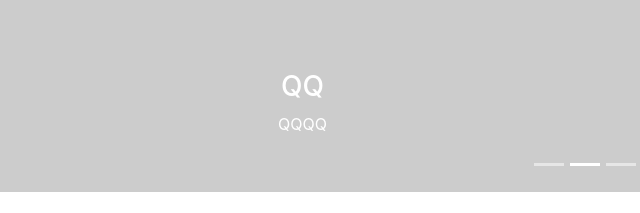
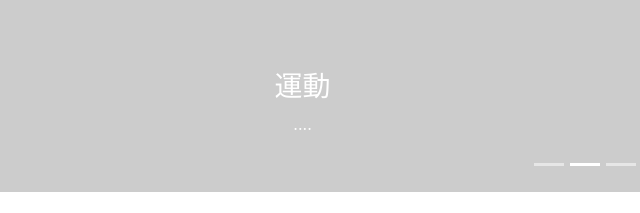
Before and after one commit to BING-YI/test, a website: page index.html in a window 1280 px wide. Shown: the part 384-597 px from the top of the page, 55-695 px from the left. Drawn offline with Linux system fonts and the light colour scheme; placeholder pictures from the web are drawn by us.

Commit message:
no message

```diff
--- a/index.html
+++ b/index.html
@@ -88,8 +88,8 @@
           <!-- Slide One - Set the background image for this slide in the line below -->
           <div class="carousel-item active" style="background-image: url('http://placehold.it/1900x1080')">
             <div class="carousel-caption d-none d-md-block">
-              <h3>QQ</h3>
-              <p>QQQQ</p>
+              <h3>運動</h3>
+              <p>....</p>
             </div>
           </div>
           <!-- Slide Two - Set the background image for this slide in the line below -->
```
